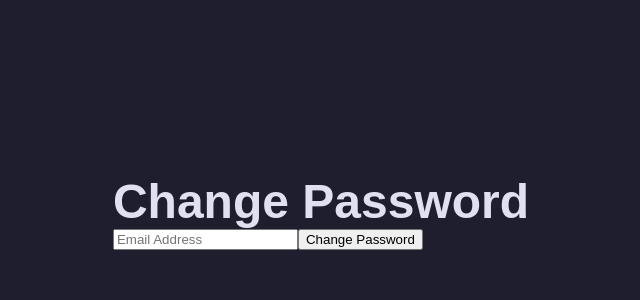
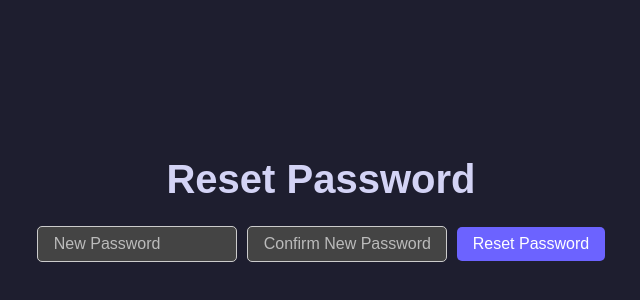
Before and after one commit to abel-alcala/TaskO, a React (Vite) app in the folder packages/react-frontend/: page /change-password in a window 1280 px wide. Shown: the part 204-504 px from the top of the page, without its empty margins (319-959 px from the left). Built offline with nearby package versions, Linux system fonts and the light colour scheme.

Commit message:
reset-pass page semi done

```diff
--- a/packages/react-frontend/src/CSS/ChangePass.css
+++ b/packages/react-frontend/src/CSS/ChangePass.css
@@ -0,0 +1,56 @@
+.change-pass {
+  display: flex;
+  flex-direction: column;
+  align-items: center;
+  justify-content: center;
+  height: 100vh;
+}
+
+.change-pass h1 {
+  font-size: 2.5rem;
+  color: #d3d3f5;
+  margin-bottom: 1.5rem;
+}
+
+.change-pass-form {
+  display: flex;
+  flex-direction: row;
+  gap: 10px;
+  align-items: center;
+}
+
+.change-pass-form input[type="password"] {
+  padding: 0.5rem 1rem;
+  font-size: 1rem;
+  border: 1px solid #ccc;
+  border-radius: 5px;
+  width: 200px;
+  outline: none;
+  background-color: #444;
+  color: #f0f0f0;
+}
+
+.change-pass-form input[type="password"]::placeholder {
+  color: #bbb;
+}
+
+.change-pass-btn {
+  padding: 0.5rem 1rem;
+  font-size: 1rem;
+  color: #fff;
+  background-color: #6c63ff;
+  border: none;
+  border-radius: 5px;
+  cursor: pointer;
+  transition: background-color 0.3s ease;
+}
+
+.change-pass-btn:hover {
+  background-color: #5a53d1;
+}
+
+.message {
+  margin-top: 1rem;
+  color: #ff6961;
+  font-size: 1rem;
+}
--- a/packages/react-frontend/src/Pages/changingPass.jsx
+++ b/packages/react-frontend/src/Pages/changingPass.jsx
@@ -3,34 +3,75 @@ import { useNavigate } from "react-router-dom";
 import "../CSS/ChangePass.css";
 
 const ChangePass = () => {
-  const navigate = useNavigate();
-  const [email, setEmail] = useState("");
-  const [message, setMessage] = useState("");
+    const navigate = useNavigate();
+    const [password, setPassword] = useState("");
+    const [confirmPassword, setConfirmPassword] = useState("");
+    const [message, setMessage] = useState("");
 
-  const handleInputChange = (e) => {
-    setEmail(e.target.value);
-  };
+// Extract token from URL query parameters
+    const queryParams = new URLSearchParams(location.search);
+    const token = queryParams.get("token");
 
-    const handleSubmit = (e) => {
-      e.preventDefault();
+    const handlePassChange = (e) => {
+        setPassword(e.target.value);
+    };
 
+    const handleConfirmPassChange = (e) => {
+        setConfirmPassword(e.target.value);
+    }
+
+    const handleSubmit = async (e) => {
+        e.preventDefault();
+
+        if(password !== confirmPassword){
+            setMessage("Password do not match!");
+            return
+        }
+
+        try {
+            const response = await fetch("{api link}", {
+                method: "POST",
+                headers: {
+                "Content-Type": "application/json",
+                },
+                body: JSON.stringify({ token, password }),
+            });
+
+            if (response.ok) {
+                setMessage("Password has been reset successfully.");
+                setTimeout(() => navigate("/login"), 2000);
+            } else {
+                setMessage("Failed to reset password.");
+            }
+            } catch (error) {
+                setMessage("An error occurred. Please try again later.");
+        }
 
     };
 
   return (
     <div className="change-pass">
-      <h1>Change Password</h1>
+      <h1>Reset Password</h1>
       <form onSubmit={handleSubmit} className="change-pass-form">
         <input
-          type="email"
-          name="email"
-          placeholder="Email Address"
-          value={email}
-          onChange={handleInputChange}
+          type="password"
+          name="password"
+          placeholder="New Password"
+          value={password}
+          onChange={handlePassChange}
           required
         />
+        <input
+          type="password"
+          name="confirmPassword"
+          placeholder="Confirm New Password"
+          value={confirmPassword}
+          onChange={handleConfirmPassChange}
+          required
+        />
+
         <button type="submit" className="change-pass-btn">
-          Change Password
+          Reset Password
         </button>
       </form>
       {message && <p className="message">{message}</p>}
```
